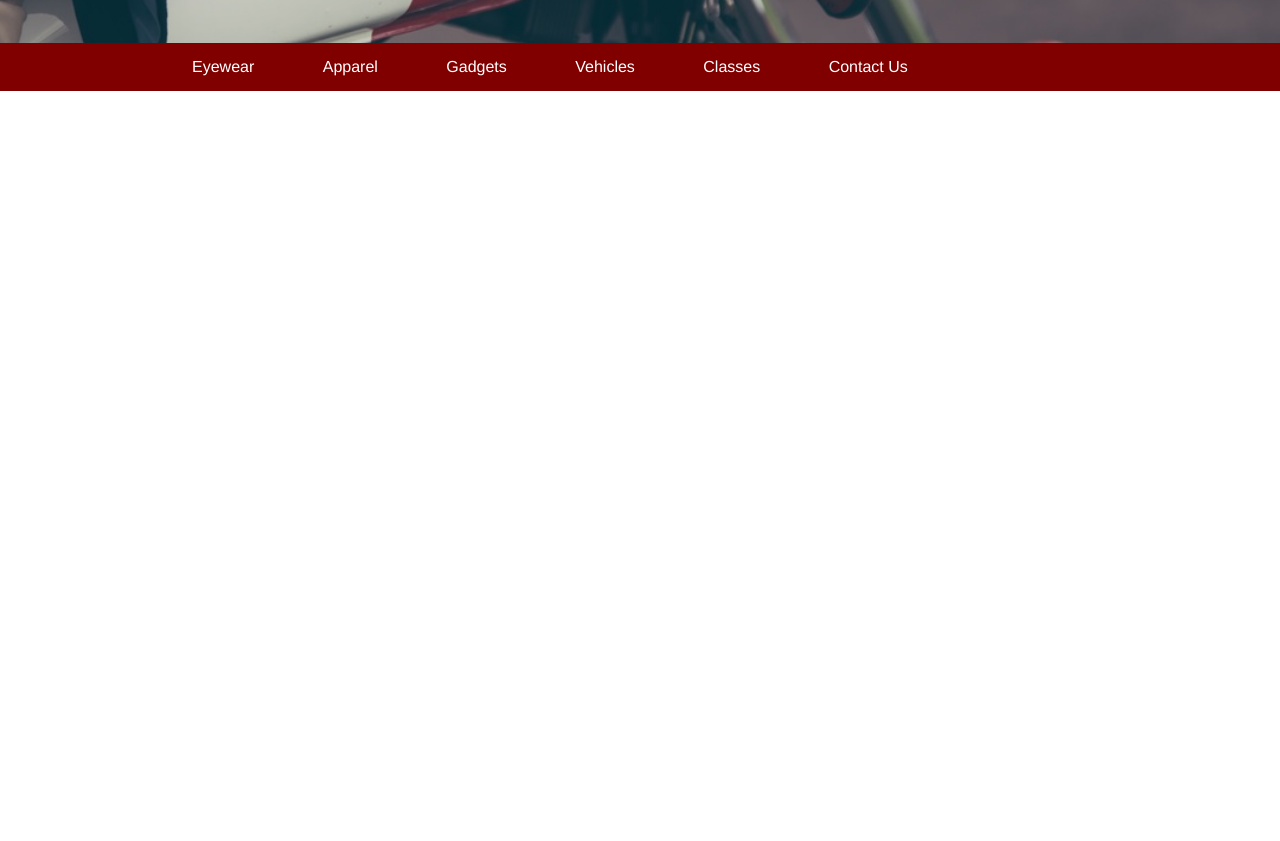
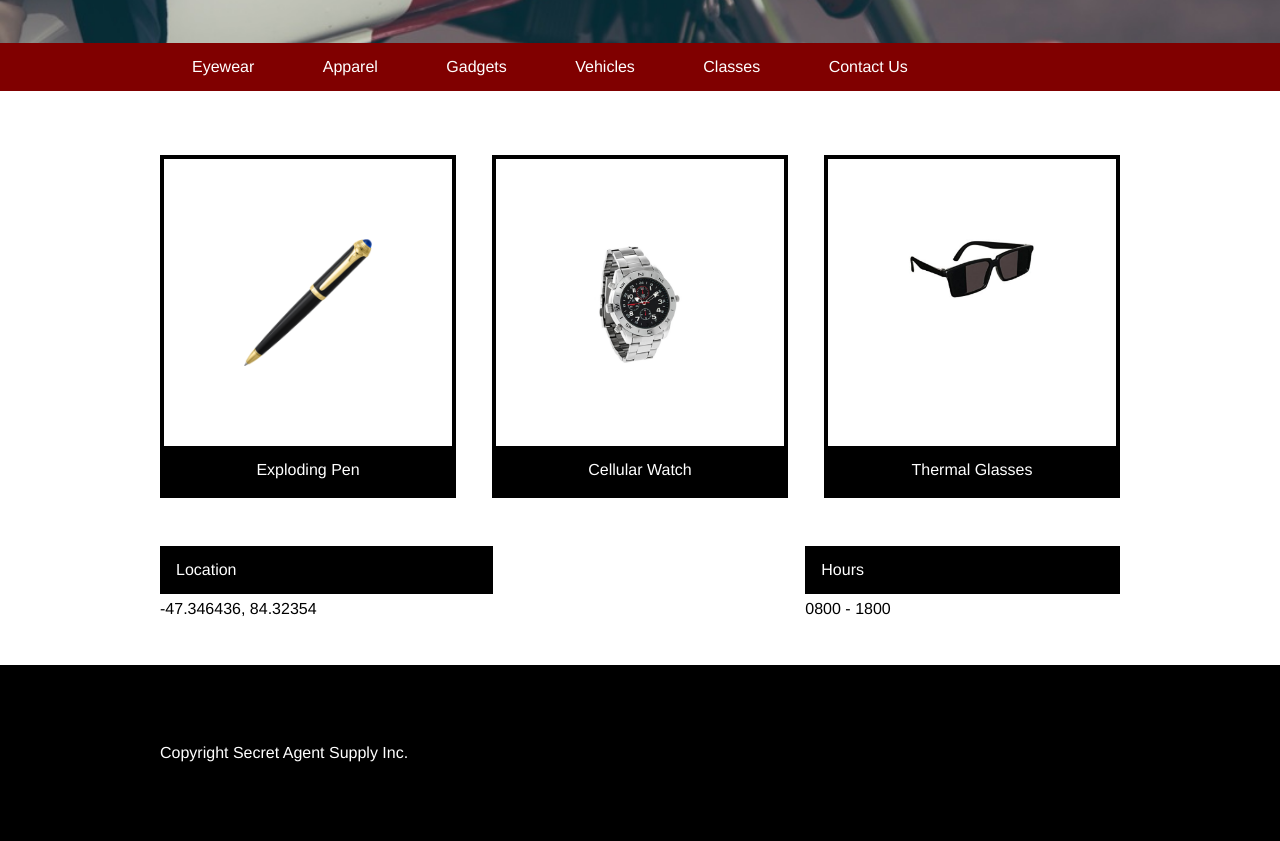
Before and after one commit to shaynefw/SAS, a plain HTML site: page index.html in a window 1280 px wide. Shown: the part 420-1261 px from the top of the page. Before the commit the page ends 800 px from the top, so only its background shows below. Drawn offline with Linux system fonts and the light colour scheme.

Commit message:
add store add location add footer

```diff
--- a/index.html
+++ b/index.html
@@ -35,6 +35,54 @@
       <li><a href="#">Contact Us</a></li>
     </ul>
   </nav>
+  <!-- Product Section -->
+  <div class="container">
+    <div class="products">
+      <div class="product">
+        <div class="pimg">
+          <img src="./resources/images/pen.png"/>
+        </div>
+        <span>Exploding Pen</span>
+      </div>
+      <div class="product">
+        <div class="pimg">
+          <img src="./resources/images/watch.png"/>
+        </div>
+        <span>Cellular Watch</span>
+      </div>
+      <div class="product">
+        <div class="pimg glasses">
+          <img src="./resources/images/glasses.png"/>
+        </div>
+        <span>Thermal Glasses</span>
+      </div>
+    </div>
+  </div>
+  <!-- Location and Hours -->
+  <div class="container">
+    <div class="loc-hrs">
+      <div class="location">
+        <div>
+          <span>Location</span>
+        </div>
+        <span id="loc">-47.346436, 84.32354</span>
+      </div>
+      <div class="hours">
+        <div>
+          <span>Hours</span>
+        </div>
+        <span id="hrs">0800 - 1800</span>
+      </div>
+    </div>
+  </div>
+  <!-- footer -->
+  <div class="footer">
+    <div class="container">
+      <div>
+        <span>Copyright Secret Agent Supply Inc.</span>
+      </div>
+    </div>
+  </div>
 </body>
 
 </html>
--- a/resources/css/style.css
+++ b/resources/css/style.css
@@ -75,3 +75,61 @@ a {
   text-decoration: none;
   color: white;
 }
+
+/* Product Section */
+
+.products {
+  margin-top: 4em;
+  display: flex;
+  justify-content: space-between;
+}
+.product {
+  width: auto;
+  border: 4px solid black;
+  text-align: center;
+}
+.product span {
+  background-color: black;
+  padding: 1em;
+  display: block;
+}
+.pimg {
+  display: flex;
+  align-items: center;
+  justify-content: center;
+}
+.glasses {
+  padding-bottom: 67px;
+}
+.pimg img {
+  max-width: 8em;
+  background-color: white;
+  padding: 5em;
+}
+
+/* Location and Hours */
+
+.loc-hrs {
+  display: flex;
+  justify-content: space-between;
+  margin-top: 3em;
+}
+#loc {
+  color: black;
+}
+#hrs {
+  color: black;
+}
+.location div, .hours div {
+  background-color: black;
+  padding: 1em 16em 1em 1em;
+  margin-bottom: 7px;
+}
+
+/* Footer Section */
+
+.footer {
+  background-color: black;
+  margin-top: 3em;
+  padding: 5em 0em;
+}
```
